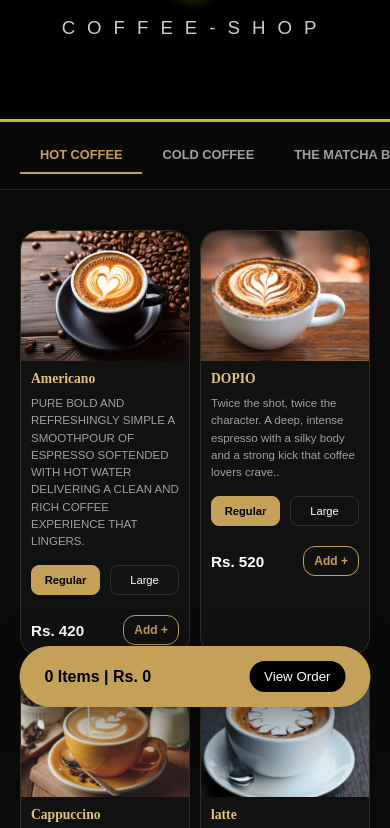
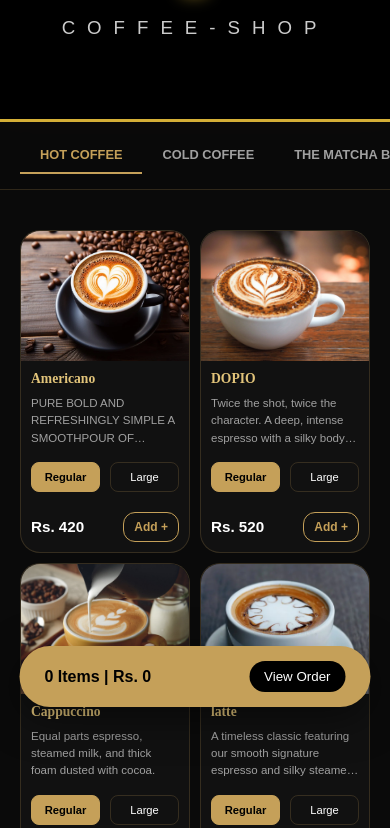
Before and after one commit to zehra-almani/cafee, a plain HTML site: page index.html in a window 390 px wide. Shown: the part 237-1065 px from the top of the page. Drawn offline with Linux system fonts and the light colour scheme.

Commit message:
Update index.html

```diff
--- a/index.html
+++ b/index.html
@@ -594,29 +594,47 @@ document.onkeydown = function(e) {
     }
 
     .menu-grid {
-      grid-template-columns:repeat(2,1fr);
-        gap:10px;
+      grid-template-columns: repeat(2, 1fr);
+      gap: 10px;
+      align-items: start;
     }
-      .card-img-box{
-          height:130px;
+
+    .card {
+      height: 100%;
     }
-      .card-content{
-          padding:10px;
+
+    .card-content {
+      padding: 10px;
+      display: flex;
+      flex-direction: column;
     }
-      .card-title{
-          font-size:0.85rem;
+
+    .card-img-box {
+      height: 130px;
     }
-      .card-desc{
-          font-size:0.72rem;
+
+    .card-title {
+      font-size: 0.85rem;
     }
-      .price{
-          font-size:0.95rem;
+
+    .card-desc {
+      font-size: 0.72rem;
+      display: -webkit-box;
+      -webkit-line-clamp: 3;
+      -webkit-box-orient: vertical;
+      overflow: hidden;
     }
-      .add-to-cart{
-          padding:7px 10px;
-          font-size:0.75rem;
+
+    .price {
+      font-size: 0.95rem;
+    }
+
+    .add-to-cart {
+      padding: 7px 10px;
+      font-size: 0.75rem;
     }
   }
+
 
 .main-footer {
     background-color: #000000;
```
Lines whose indentation alone changed are shown as unchanged.
